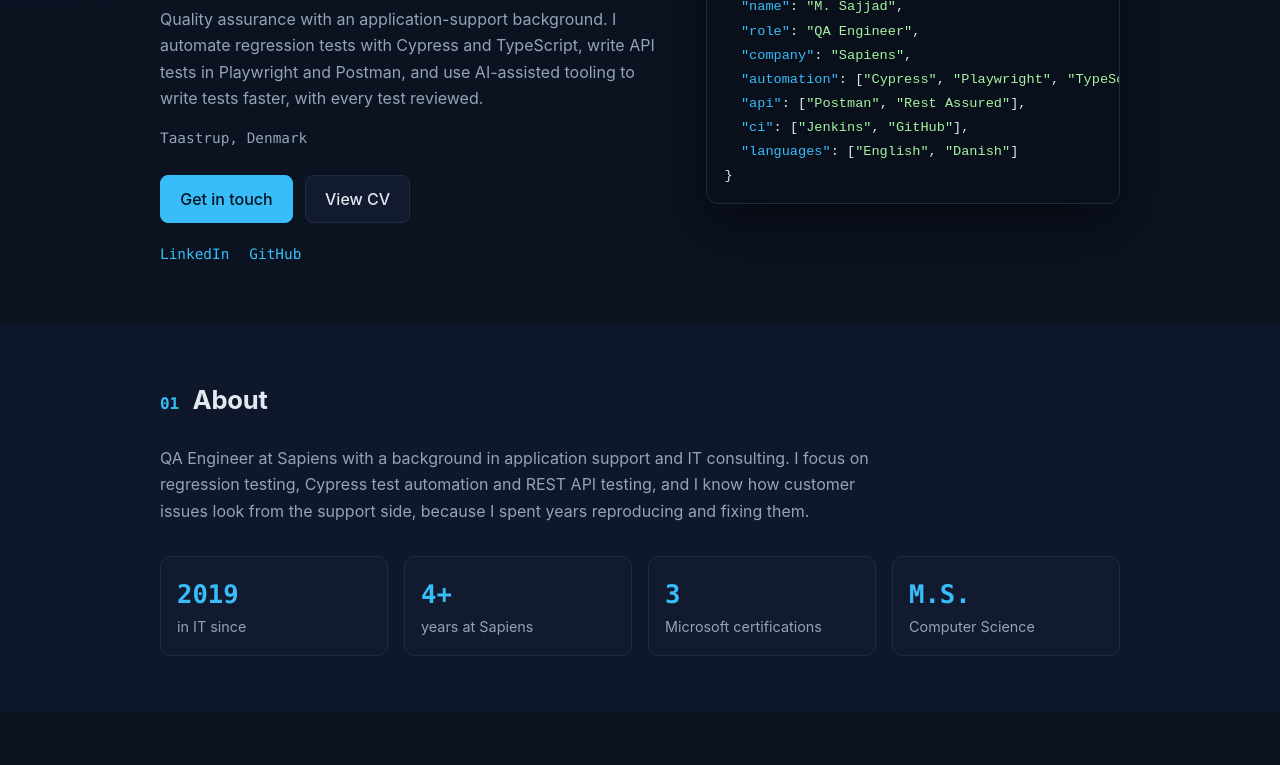
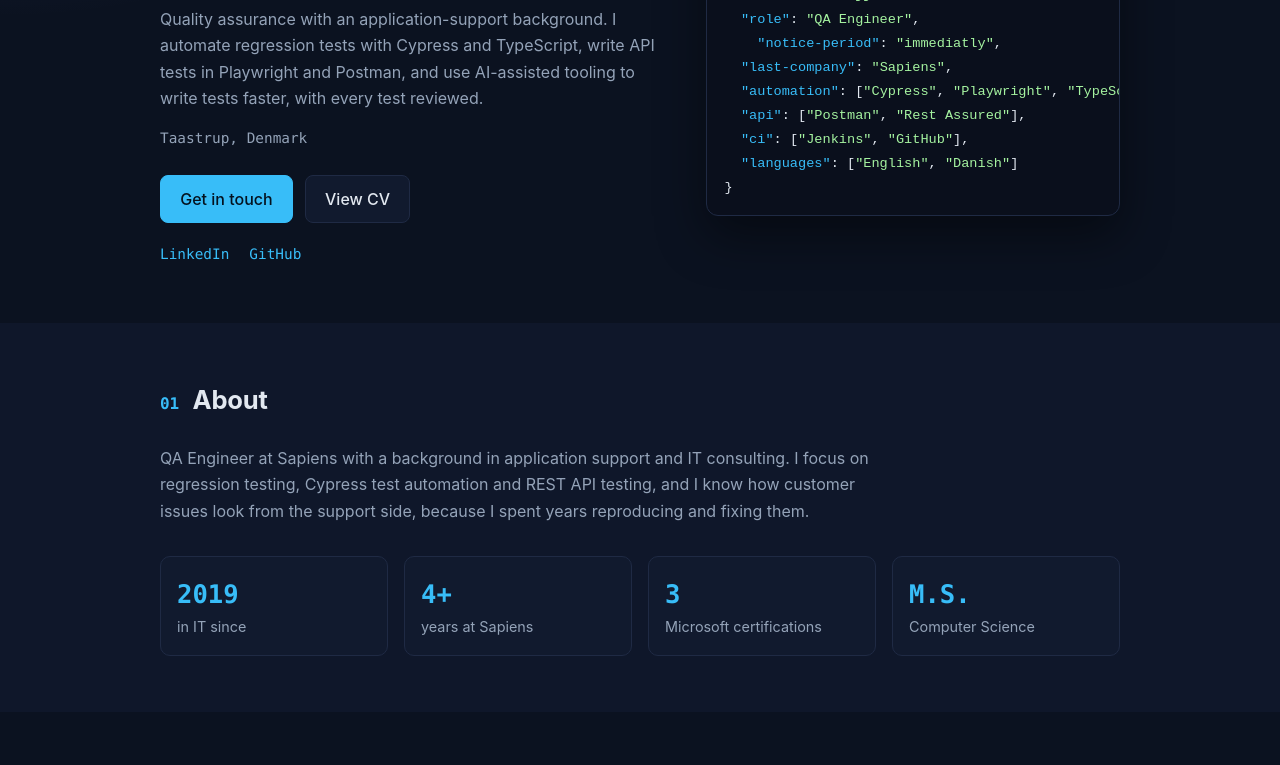
Before and after one commit to sajjaddk/sajjad-profile, a website: page index.html in a window 1280 px wide. Shown: the part 275-1040 px from the top of the page. Drawn offline with Linux system fonts and the light colour scheme.

Commit message:
Update profile.json fields in index.html
Added notice period and last company fields to profile.json.

```diff
--- a/index.html
+++ b/index.html
@@ -62,7 +62,8 @@
 <pre tabindex="0" role="region" aria-label="profile.json"><code>{
   <span class="k">"name"</span>: <span class="s">"M. Sajjad"</span>,
   <span class="k">"role"</span>: <span class="s">"QA Engineer"</span>,
-  <span class="k">"company"</span>: <span class="s">"Sapiens"</span>,
+    <span class="k">"notice-period"</span>: <span class="s">"immediatly"</span>,
+  <span class="k">"last-company"</span>: <span class="s">"Sapiens"</span>,
   <span class="k">"automation"</span>: [<span class="s">"Cypress"</span>, <span class="s">"Playwright"</span>, <span class="s">"TypeScript"</span>],
   <span class="k">"api"</span>: [<span class="s">"Postman"</span>, <span class="s">"Rest Assured"</span>],
   <span class="k">"ci"</span>: [<span class="s">"Jenkins"</span>, <span class="s">"GitHub"</span>],
```
